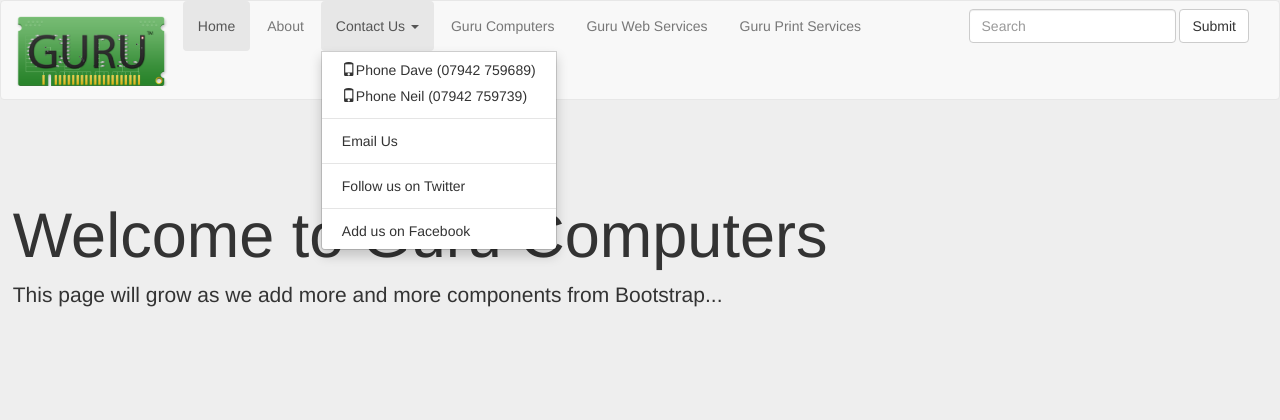
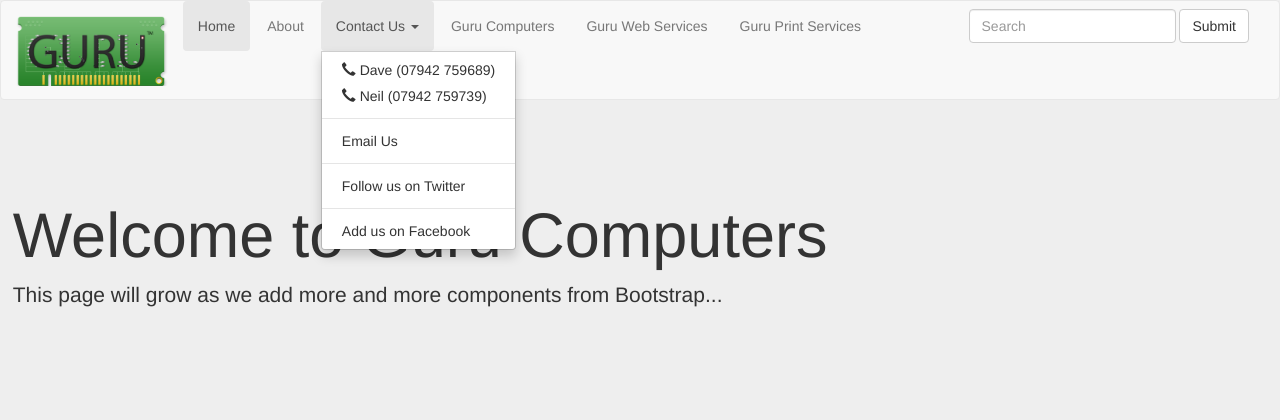
Before and after one commit to GuruComputers/Guru-2.0, a PHP site: page / in a window 1280 px wide, after a click on "Contact Us". Shown: the top 420 px of the page. Run offline with PHP 8.4, Linux system fonts and the light colour scheme; some libraries are stand-ins or nearby versions.

Commit message:
Change Glyphs

```diff
--- a/index.php
+++ b/index.php
@@ -37,8 +37,8 @@
         			<li class="dropdown">
         				<a href="#" class="dropdown-toggle" data-toggle="dropdown" role="button" aria-expanded="false">Contact Us <span class="caret"></span></a>
         				<ul class="dropdown-menu" role="menu">
-        					<li><a href="tel:07942759689"><span class="glyphicon glyphicon-phone" aria-hidden="true"></span>Phone Dave (07942 759689)</a></li>
-        					<li><a href="tel:07942759739"><span class="glyphicon glyphicon-phone" aria-hidden="true"></span>Phone Neil (07942 759739)</a></li>
+        					<li><a href="tel:07942759689"><span class="glyphicon glyphicon-earphone" aria-hidden="true"></span> Dave (07942 759689)</a></li>
+        					<li><a href="tel:07942759739"><span class="glyphicon glyphicon-earphone" aria-hidden="true"></span> Neil (07942 759739)</a></li>
         					<li class="divider"></li>
         					<li><a href="mailto:sales@gurucomputers.co.uk">Email Us</a></li>
         					<li class="divider"></li>
```
